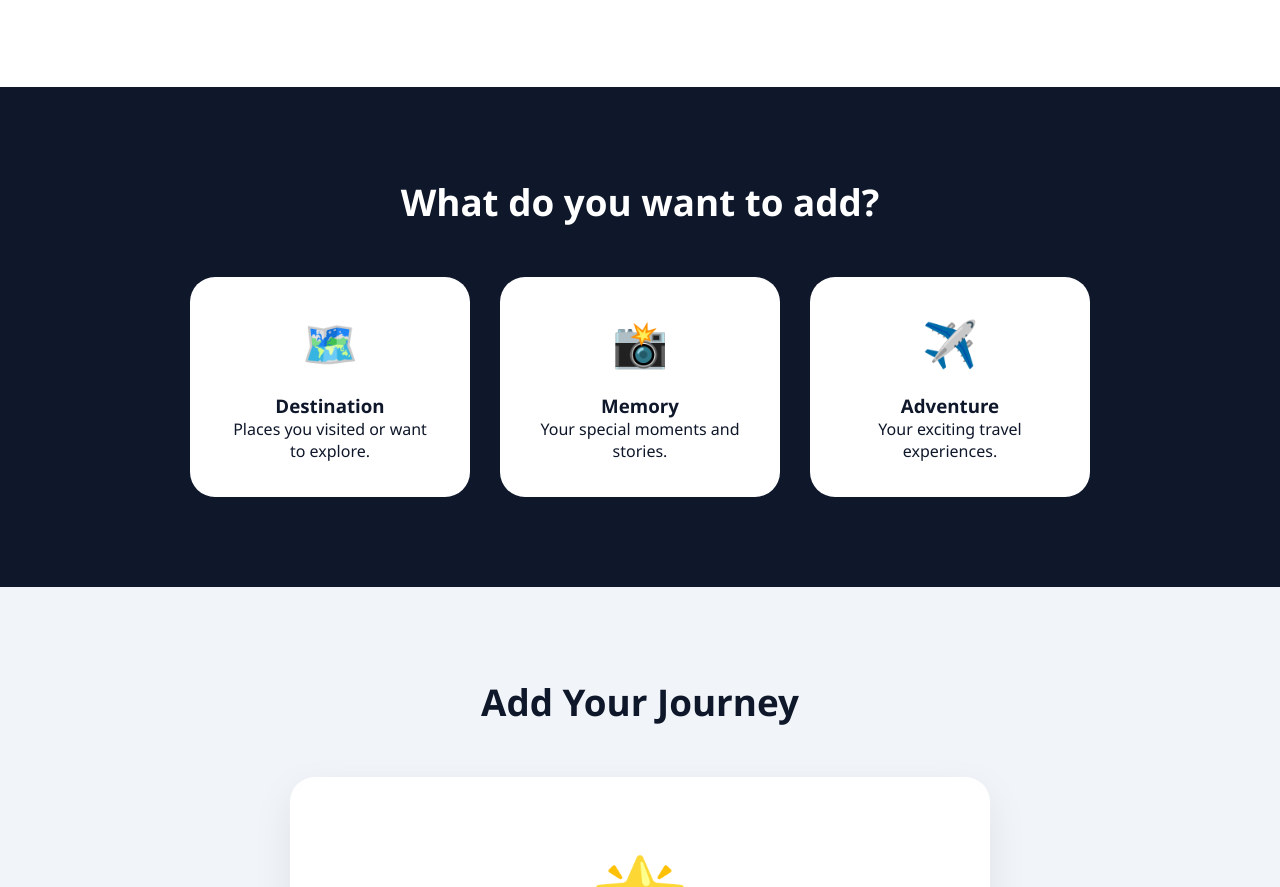
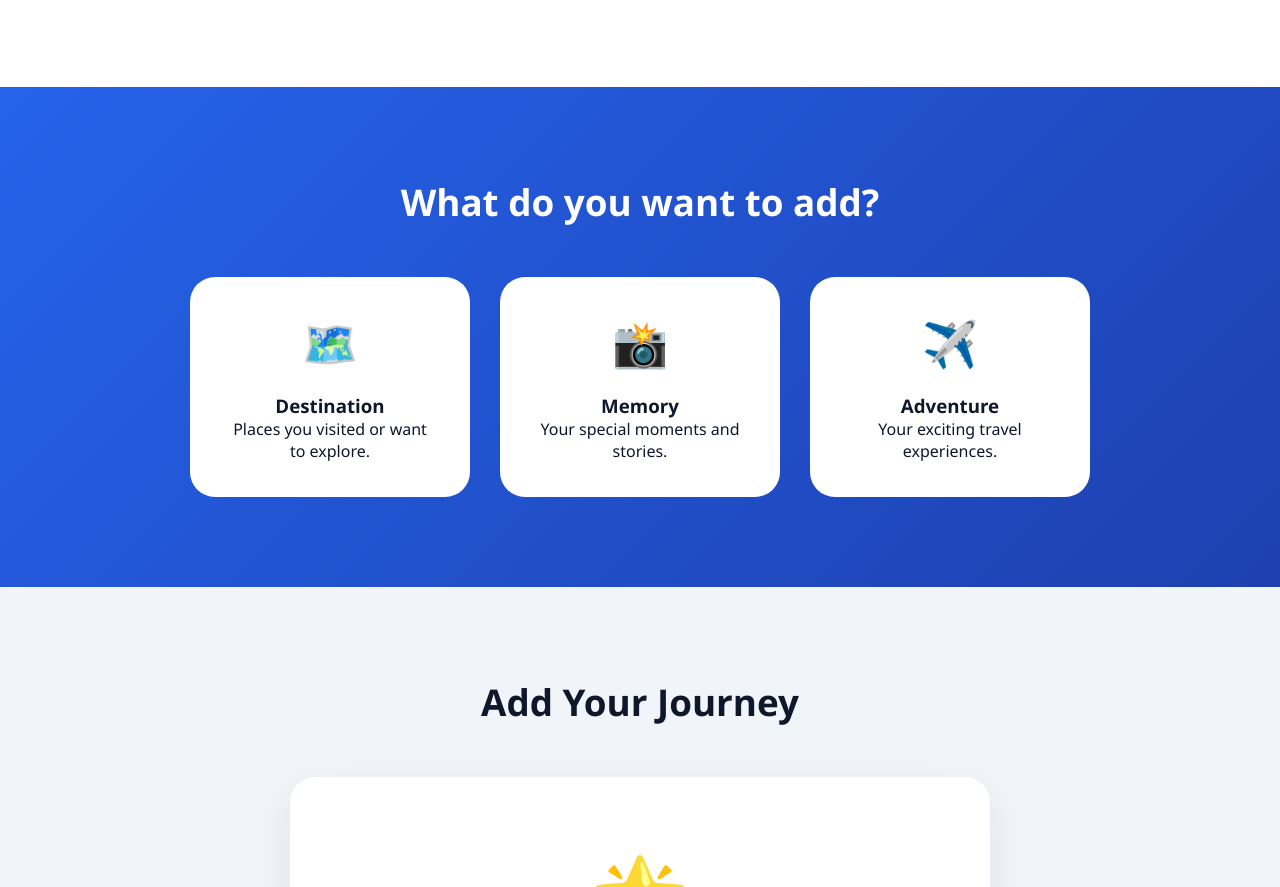
Before and after one commit to Wander-Map/wandermap, a plain HTML site: page index.html in a window 1280 px wide. Shown: the part 1296-2183 px from the top of the page. Drawn offline with Linux system fonts and the light colour scheme.

Commit message:
Update index.html

```diff
--- a/index.html
+++ b/index.html
@@ -408,7 +408,7 @@ body.dark-mode .feature-card p {
 ===================== */
 
 .category-section {
-    background:#0f172a;
+    background: linear-gradient(135deg, #2563eb, #1e40af);
     color:white;
 }
 
```
